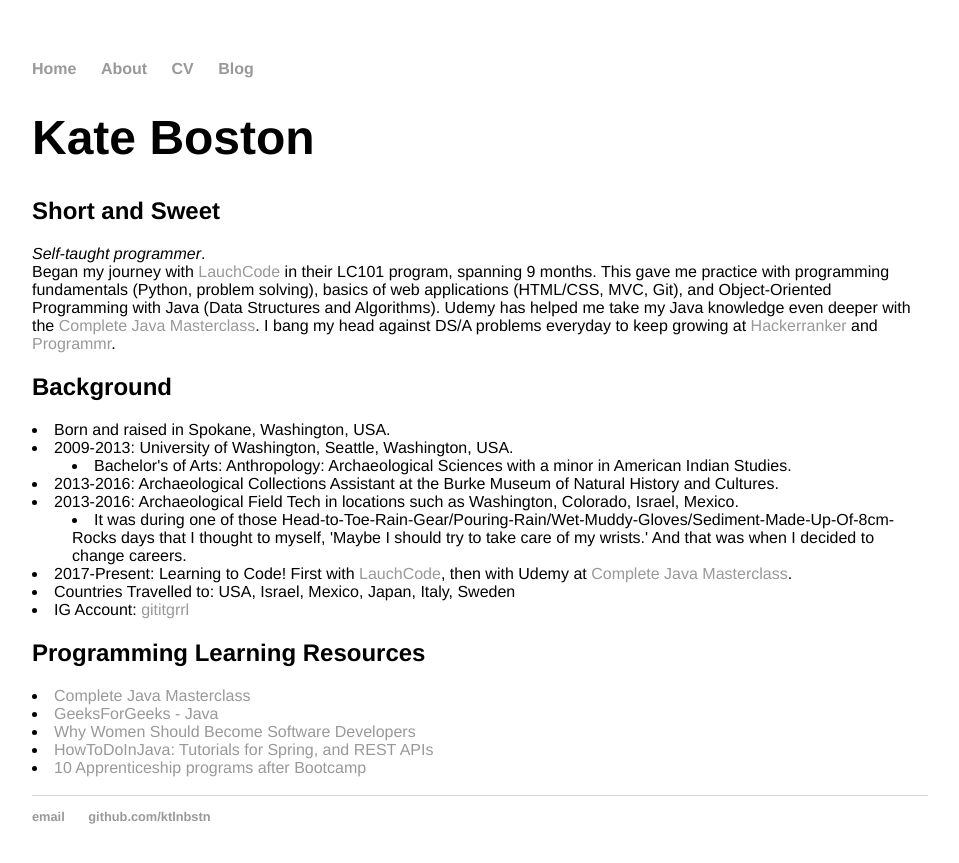
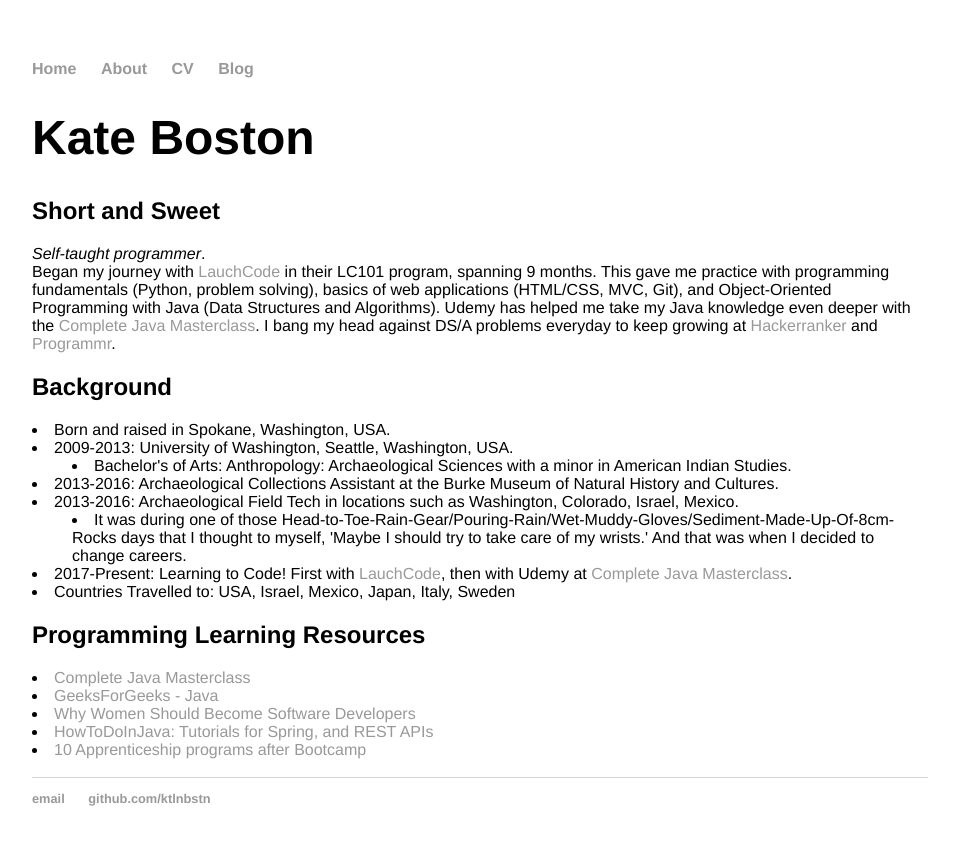
Before and after one commit to ktlnbstn/ktlnbstn.github.io, a Jekyll site: the page built from about/index.html, in a window 1280 px wide. Shown: the top 863 px of the page, without its empty margins (160-1119 px from the left). Built offline with Jekyll 4.4.1, drawn with Linux system fonts in a browser that asks for light colours.

Commit message:
remove IG

```diff
--- a/about/index.html
+++ b/about/index.html
@@ -28,7 +28,6 @@
 	<dt><li>2017-Present: Learning to Code! First with <a href="https://www.launchcode.org/lc101">LauchCode</a>, then with
 	Udemy at <a href="https://www.udemy.com/java-the-complete-java-developer-course/">Complete Java Masterclass</a>.</li></dt>
 	<dt><li>Countries Travelled to: USA, Israel, Mexico, Japan, Italy, Sweden</li></dt>
-	<dt><li>IG Account: <a href="https://www.instagram.com/gititgrrl/">gititgrrl</a></li></dt>
 	</dl>
 
 <h2>Programming Learning Resources</h2>
```
